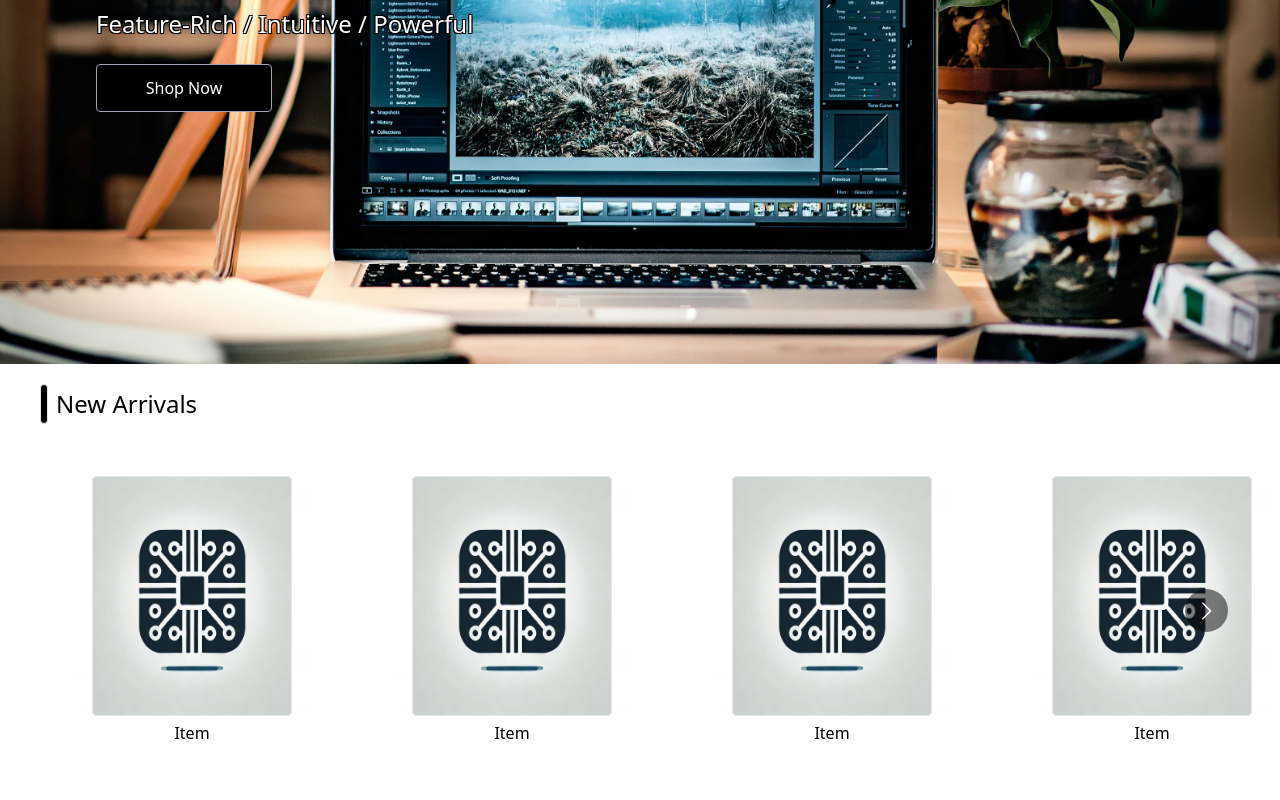
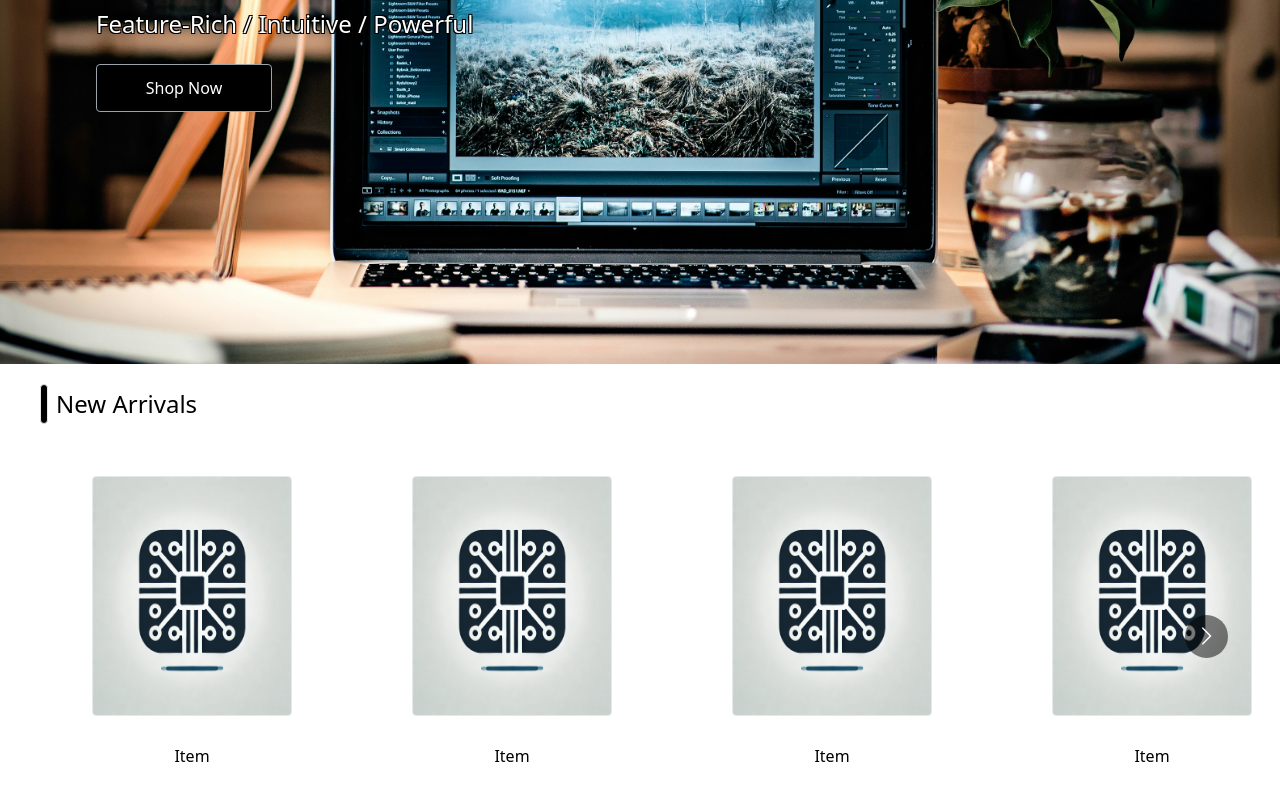
Before and after one commit to asif-kamal/ecommerce-app, a React (Vite) app in the folder ecommerce-app/: page / in a window 1280 px wide. Shown: the part 534-1334 px from the top of the page. Before the commit the page ends 1311 px from the top, so only its background shows below. Built offline with nearby package versions, Linux system fonts and the light colour scheme.

Commit message:
added description and actionArrow attributes to Card component

```diff
--- a/ecommerce-app/src/components/Card/Card.tsx
+++ b/ecommerce-app/src/components/Card/Card.tsx
@@ -1,9 +1,11 @@
 interface CardProps {
   imagePath: string;
   title: string;
+  description: string;
+  actionArrow: boolean
 }
 
-const Card = ({ imagePath, title }: CardProps) => {
+const Card = ({ imagePath, title, description, actionArrow }: CardProps) => {
   return (
     <div className="flex items-center flex-col p-8">
       <img
@@ -11,7 +13,13 @@ const Card = ({ imagePath, title }: CardProps) => {
         src={imagePath}
         alt="electronics"
       />
-      <p className="text-[16px] pt-[5px]">{title}</p>
+      <div className="flex justify-between">
+        <div className="flex flex-col p-5">
+          <p className="text-[16px] p-2">{title}</p>
+          {description && <p className="text-[14px]">{description}</p>}
+        </div>
+        {actionArrow && <div></div>}
+      </div>
     </div>
   );
 };
```
